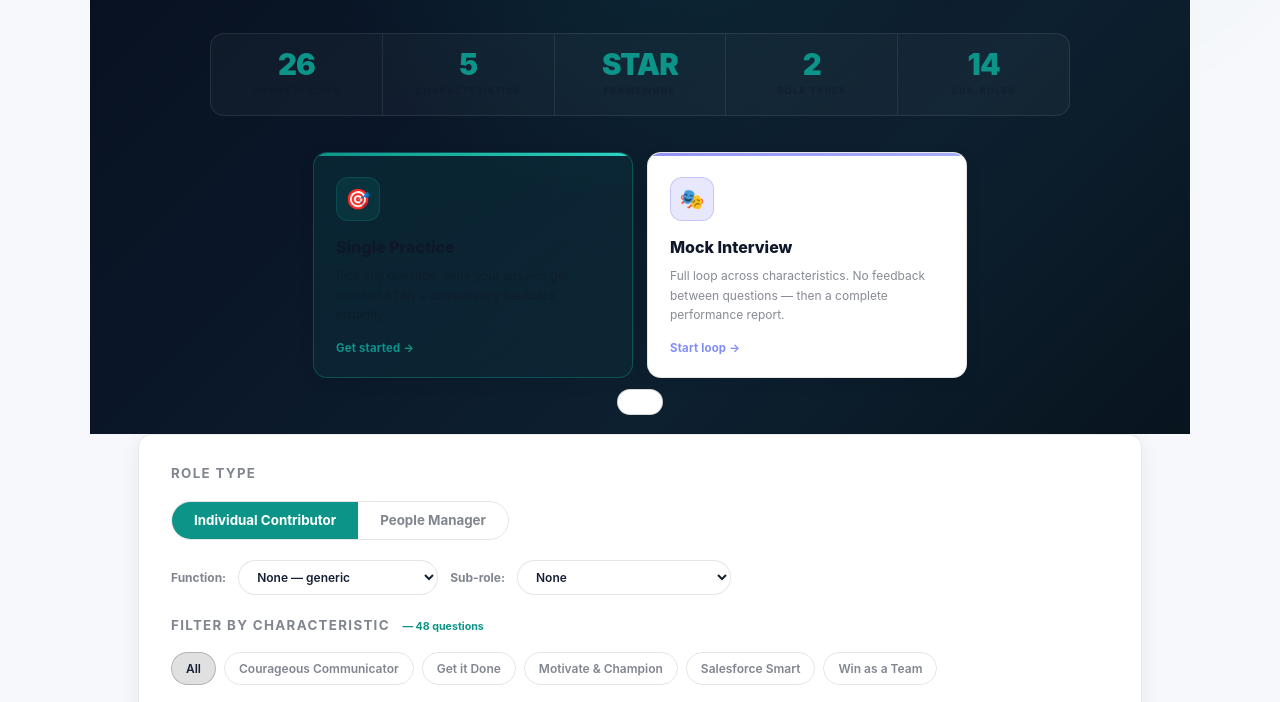
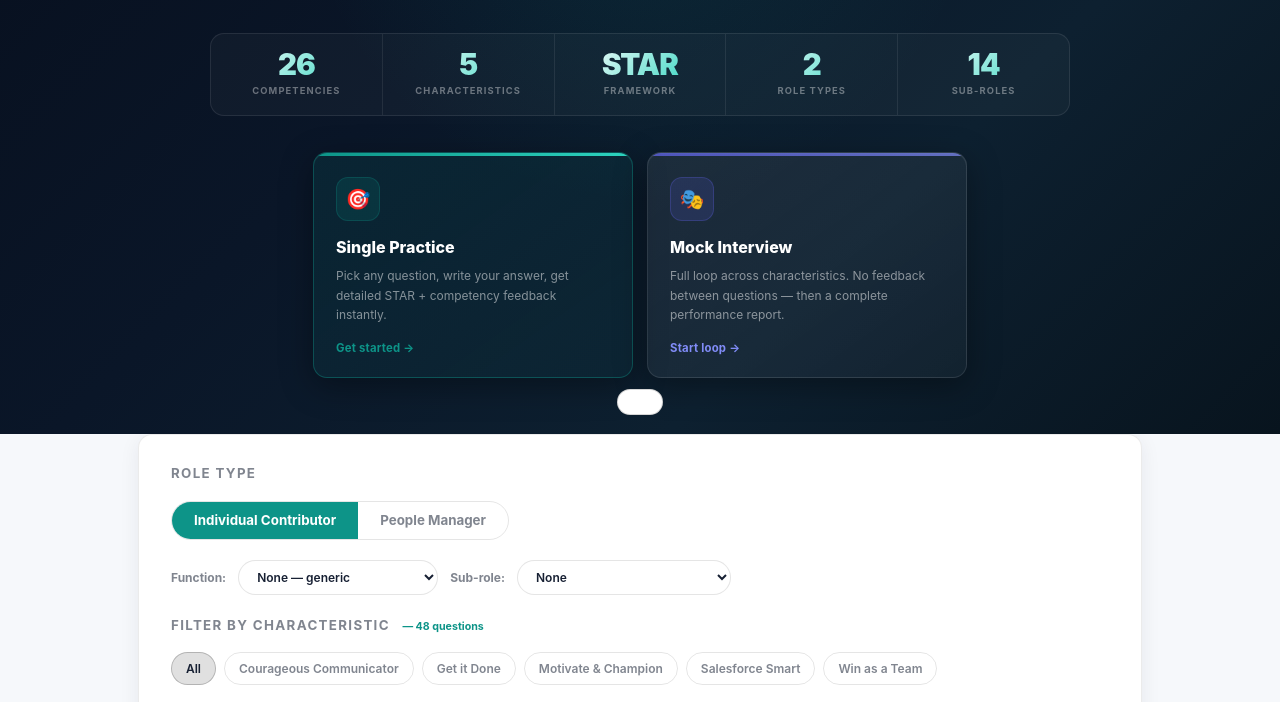
Before and after one commit to caseyluciana/ver-intelligence-studio, a website: page interview_prep_coach.html in a window 1280 px wide. Shown: the part 437-1139 px from the top of the page. Drawn offline with Linux system fonts and the light colour scheme.

Commit message:
fix: hero always-dark in light mode; full-width bleed
- Remove all [data-theme="light"] overrides for hero elements (hero
  bg is permanently dark so they were making text invisible)
- Switch hero margin from page-relative to 50vw bleed so it spans
  full viewport width regardless of the 1100px page container
- Add overflow-x:hidden to html/body to prevent horizontal scrollbar

Co-Authored-By: Claude Sonnet 4.6 <noreply@anthropic.com>

```diff
--- a/interview_prep_coach.html
+++ b/interview_prep_coach.html
@@ -47,9 +47,9 @@
 [data-theme="light"] html,[data-theme="light"] body,[data-theme="light"]{background:var(--bg);}
 [data-theme="light"] .ambient::before{background:radial-gradient(circle,rgba(13,148,136,0.06) 0%,transparent 65%);}
 [data-theme="light"] .ambient::after{background:radial-gradient(circle,rgba(99,102,241,0.04),transparent 70%);}
-[data-theme="light"] .topbar{background:rgba(246,248,251,0.95);border-bottom-color:var(--border);}
+
 [data-theme="light"] .hero-h1{color:#0F172A;}
-[data-theme="light"] .mode-title{color:#0F172A;}
+
 [data-theme="light"] .modal-box{background:linear-gradient(160deg,#F8FAFC 0%,#EEF4F3 100%);border-color:var(--border-accent);}
 [data-theme="light"] .modal-title{color:#0F172A;}
 [data-theme="light"] .fb-header{background:rgba(0,0,0,.025);}
@@ -88,10 +88,10 @@
 [data-theme="light"] .live-tx{border-color:rgba(220,38,38,.2);background:rgba(220,38,38,.03);color:var(--text-muted);}
 [data-theme="light"] .tx-review{border-color:rgba(13,148,136,.25);background:rgba(13,148,136,.04);}
 [data-theme="light"] .dv-tile{background:rgba(0,0,0,.02);border-color:var(--border);}
-html{min-height:100%;background:var(--bg);color:var(--text);
+html{min-height:100%;background:var(--bg);color:var(--text);overflow-x:hidden;
   font-family:Inter,ui-sans-serif,system-ui,-apple-system,"Segoe UI",sans-serif;
   font-size:15px;line-height:1.6;}
-body{min-height:100vh;transition:background .25s,color .25s;}
+body{min-height:100vh;overflow-x:hidden;transition:background .25s,color .25s;}
 button,input,select,textarea{font:inherit;color:inherit;}
 a{color:inherit;text-decoration:none;}
 
@@ -130,8 +130,8 @@ a{color:inherit;text-decoration:none;}
 .hero{
   position:relative;text-align:center;
   background:linear-gradient(135deg,#070E1C 0%,#0A1628 40%,#0D2030 70%,#08141E 100%);
-  margin:0 calc(-1 * clamp(16px,4vw,48px));
-  padding:64px clamp(16px,4vw,48px) 56px;
+  margin-left:calc(50% - 50vw);margin-right:calc(50% - 50vw);
+  padding:64px clamp(24px,6vw,80px) 56px;
   overflow:hidden;color-scheme:dark;}
 .hero::before{content:'';position:absolute;top:-160px;left:50%;transform:translateX(-50%);
   width:900px;height:700px;border-radius:50%;pointer-events:none;
@@ -144,9 +144,9 @@ a{color:inherit;text-decoration:none;}
   background:linear-gradient(135deg,#fff 30%,#2DD4BF 100%);
   -webkit-background-clip:text;-webkit-text-fill-color:transparent;background-clip:text;
   margin-bottom:16px;}
-[data-theme="light"] .hero-h1{background:none;-webkit-text-fill-color:#0F172A;color:#0F172A;}
+
 .hero-sub{font-size:10.5pt;color:rgba(255,255,255,.55);max-width:540px;margin:0 auto 36px;line-height:1.8;}
-[data-theme="light"] .hero-sub{color:rgba(15,23,42,.55);}
+
 /* KPI STRIP */
 .hero-kpi-strip{display:flex;gap:0;justify-content:center;flex-wrap:wrap;
   border:1px solid rgba(255,255,255,.09);border-radius:var(--radius);overflow:hidden;
@@ -155,9 +155,9 @@ a{color:inherit;text-decoration:none;}
 .hero-kpi:last-child{border-right:none;}
 .hero-kpi-val{font-size:22pt;font-weight:900;letter-spacing:-.03em;
   background:linear-gradient(135deg,#fff,#2DD4BF);-webkit-background-clip:text;-webkit-text-fill-color:transparent;background-clip:text;line-height:1;}
-[data-theme="light"] .hero-kpi-val{background:none;-webkit-text-fill-color:#0D9488;color:#0D9488;}
+
 .hero-kpi-lbl{font-size:7pt;font-weight:700;text-transform:uppercase;letter-spacing:.12em;color:rgba(255,255,255,.38);margin-top:5px;}
-[data-theme="light"] .hero-kpi-lbl{color:rgba(15,23,42,.4);}
+
 /* MODE CARDS */
 .hero-modes{display:flex;gap:14px;justify-content:center;flex-wrap:wrap;}
 .mode-card{flex:1;min-width:230px;max-width:320px;border-radius:var(--radius);
@@ -165,7 +165,7 @@ a{color:inherit;text-decoration:none;}
   background:linear-gradient(145deg,rgba(255,255,255,.07) 0%,rgba(255,255,255,.03) 100%);
   box-shadow:0 8px 32px rgba(0,0,0,.35),inset 0 1px 0 rgba(255,255,255,.07);
   cursor:pointer;transition:all .22s;text-align:left;position:relative;overflow:hidden;}
-[data-theme="light"] .mode-card{background:#fff;border-color:rgba(0,0,0,.1);box-shadow:0 4px 16px rgba(0,0,0,.07);}
+
 .mode-accent-bar{position:absolute;top:0;left:0;right:0;height:3px;background:linear-gradient(90deg,var(--teal),#2DD4BF);opacity:.7;transition:opacity .2s;}
 .mode-card.mock-card .mode-accent-bar{background:linear-gradient(90deg,var(--indigo),#818CF8);}
 .mode-card:hover{transform:translateY(-3px);border-color:rgba(255,255,255,.18);
@@ -180,9 +180,9 @@ a{color:inherit;text-decoration:none;}
 .mode-card.mock-card .mode-icon-wrap{background:rgba(99,102,241,.15);border-color:rgba(99,102,241,.25);}
 .mode-icon{font-size:20px;}
 .mode-title{font-size:12pt;font-weight:800;color:#fff;margin-bottom:5px;}
-[data-theme="light"] .mode-title{color:#0F172A;}
+
 .mode-desc{font-size:9pt;color:rgba(255,255,255,.5);line-height:1.65;margin-bottom:14px;}
-[data-theme="light"] .mode-desc{color:rgba(15,23,42,.5);}
+
 .mode-arrow{font-size:8.5pt;font-weight:700;color:var(--teal);letter-spacing:.02em;}
 .mode-card.mock-card .mode-arrow{color:#818CF8;}
 
```
